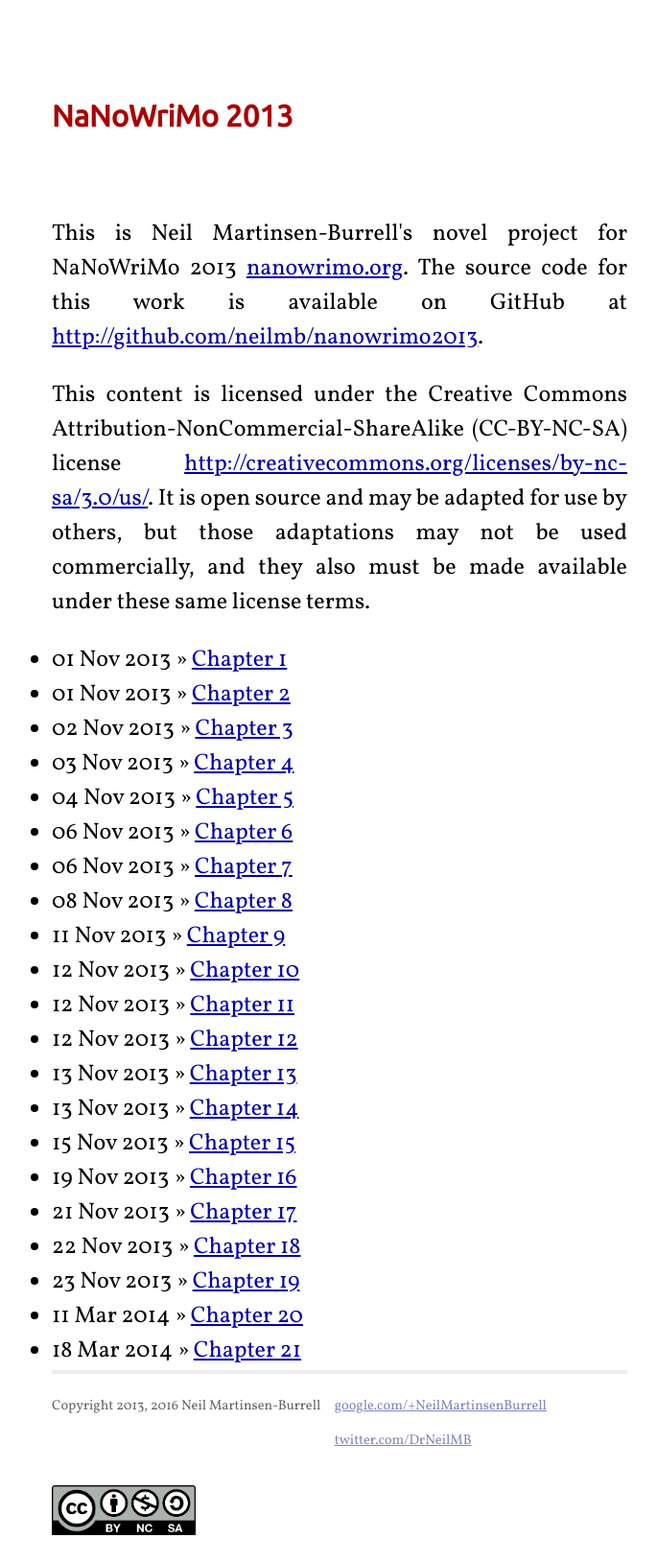
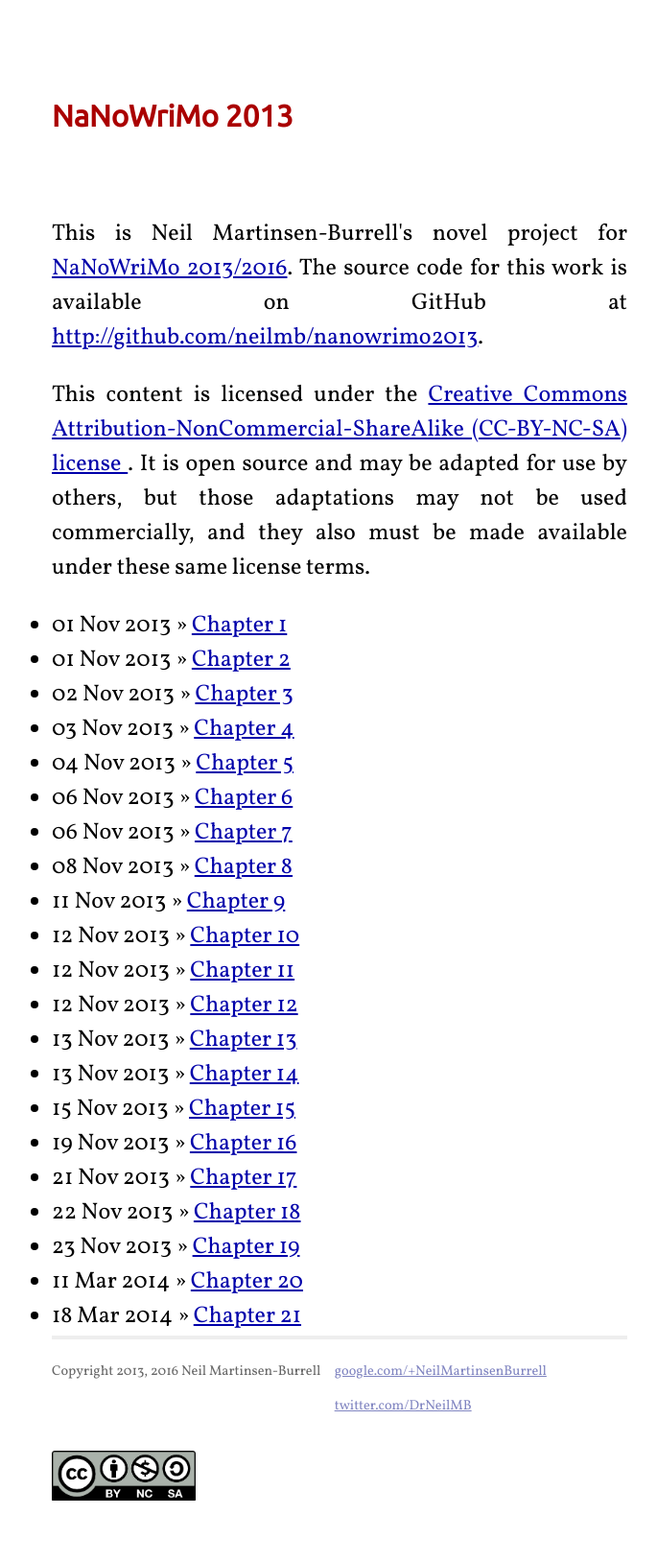
Before and after one commit to neilmb/nanowrimo2013, a Jekyll site: the page built from index.html, in a window 1280 px wide. Shown: the whole page at 96% size, without its empty margins (286-971 px from the left). Built offline with Jekyll 4.4.1, drawn with Linux system fonts in a browser that asks for light colours; after the commit the page ends 1592 px from its top, so only the background shows below that.

Commit message:
Better link text on home page

```diff
--- a/index.html
+++ b/index.html
@@ -4,16 +4,16 @@
 ---
 
 <p>
-This is Neil Martinsen-Burrell's novel project for NaNoWriMo 2013 <a
-href="http://nanowrimo.org">nanowrimo.org</a>.  The source code for this work
+This is Neil Martinsen-Burrell's novel project for  <a
+href="http://nanowrimo.org">NaNoWriMo 2013/2016</a>.  The source code for this work
 is available on GitHub at <a
 href="http://github.com/neilmb/nanowrimo2013">http://github.com/neilmb/nanowrimo2013</a>.
 </p>
 
 <p>
-This content is licensed under the Creative Commons
-Attribution-NonCommercial-ShareAlike (CC-BY-NC-SA) license <a
-href="http://creativecommons.org/licenses/by-nc-sa/3.0/us/">http://creativecommons.org/licenses/by-nc-sa/3.0/us/</a>.
+This content is licensed under the <a
+href="http://creativecommons.org/licenses/by-nc-sa/3.0/us/">Creative Commons
+Attribution-NonCommercial-ShareAlike (CC-BY-NC-SA) license </a>.
 It is open source and may be adapted for use by others, but those adaptations
 may not be used commercially, and they also must be made available under these
 same license terms.
```
